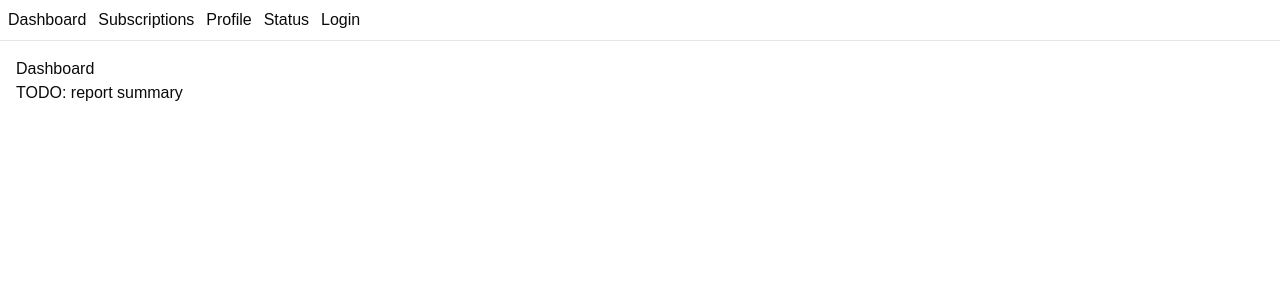
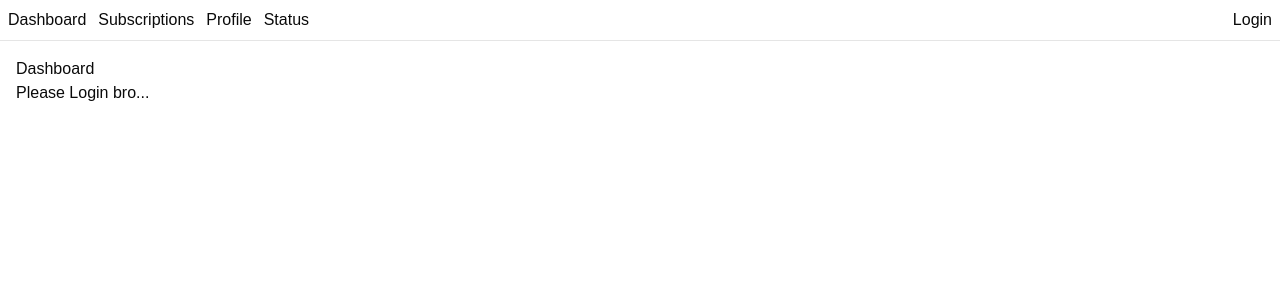
Before and after one commit to polar-bear-cu/sgt-frontend, a React (Vite) app: page /dashboard in a window 1280 px wide. Shown: the top 300 px of the page. Built offline with nearby package versions, Linux system fonts and the light colour scheme.

Commit message:
feat: auth provider

```diff
--- a/eslint.config.js
+++ b/eslint.config.js
@@ -25,4 +25,10 @@ export default defineConfig([
       "react-refresh/only-export-components": "off",
     },
   },
+  {
+    files: ["src/context/AuthContext.tsx"],
+    rules: {
+      "react-refresh/only-export-components": "off",
+    },
+  },
 ]);
--- a/src/App.tsx
+++ b/src/App.tsx
@@ -1,16 +1,19 @@
 import { Suspense } from "react";
 import { BrowserRouter } from "react-router-dom";
+import { AuthProvider } from "./context/AuthContext";
 import MainLayout from "./layouts/MainLayout";
 import AppRoutes from "./routes";
 
 export default function App() {
   return (
     <BrowserRouter>
-      <MainLayout>
-        <Suspense fallback={<p>loading...</p>}>
-          <AppRoutes />
-        </Suspense>
-      </MainLayout>
+      <AuthProvider>
+        <MainLayout>
+          <Suspense fallback={<p>loading...</p>}>
+            <AppRoutes />
+          </Suspense>
+        </MainLayout>
+      </AuthProvider>
     </BrowserRouter>
   );
 }
--- /dev/null
+++ b/src/context/AuthContext.tsx
@@ -0,0 +1,41 @@
+import { createContext, useCallback, useContext, useState, type ReactNode } from "react";
+
+export interface Session {
+  accessToken: string;
+  refreshToken: string;
+  tokenType: string;
+  expiresIn: number;
+}
+
+interface AuthContextValue {
+  session: Session | null;
+  isAuthenticated: boolean;
+  login: (session: Session) => void;
+  logout: () => void;
+}
+
+const AuthContext = createContext<AuthContextValue | null>(null);
+
+export function AuthProvider({ children }: { children: ReactNode }) {
+  const [session, setSession] = useState<Session | null>(null);
+
+  const login = useCallback((next: Session) => {
+    setSession(next);
+  }, []);
+
+  const logout = useCallback(() => {
+    setSession(null);
+  }, []);
+
+  return (
+    <AuthContext.Provider value={{ session, isAuthenticated: session !== null, login, logout }}>
+      {children}
+    </AuthContext.Provider>
+  );
+}
+
+export function useAuth(): AuthContextValue {
+  const ctx = useContext(AuthContext);
+  if (!ctx) throw new Error("useAuth must be used within AuthProvider");
+  return ctx;
+}
--- a/src/layouts/MainLayout.tsx
+++ b/src/layouts/MainLayout.tsx
@@ -1,16 +1,27 @@
 import type { ReactNode } from "react";
 import { Link } from "react-router-dom";
+import { useAuth } from "@/context/AuthContext";
 import { PATHS } from "../routes/paths";
 
 export default function MainLayout({ children }: { children: ReactNode }) {
+  const { isAuthenticated, logout } = useAuth();
+
   return (
     <div>
-      <nav className="flex gap-3 p-2 border-b">
+      <nav className="flex gap-3 p-2 border-b items-center">
         <Link to={PATHS.DASHBOARD}>Dashboard</Link>
         <Link to={PATHS.SUBSCRIPTIONS}>Subscriptions</Link>
         <Link to={PATHS.PROFILE}>Profile</Link>
         <Link to={PATHS.STATUS}>Status</Link>
-        <Link to={PATHS.LOGIN}>Login</Link>
+        {isAuthenticated ? (
+          <button onClick={logout} className="ml-auto">
+            Logout
+          </button>
+        ) : (
+          <Link to={PATHS.LOGIN} className="ml-auto">
+            Login
+          </Link>
+        )}
       </nav>
       <main className="p-4">{children}</main>
     </div>
--- a/src/pages/dashboard/index.tsx
+++ b/src/pages/dashboard/index.tsx
@@ -1,8 +1,12 @@
+import { useAuth } from "@/context/AuthContext";
+
 export default function DashboardPage() {
+  const { isAuthenticated } = useAuth();
+
   return (
     <div>
       <h2>Dashboard</h2>
-      <p>TODO: report summary</p>
+      {isAuthenticated ? <p>TODO: report summary</p> : <p>Please Login bro...</p>}
     </div>
   );
 }
--- a/src/pages/profile/index.tsx
+++ b/src/pages/profile/index.tsx
@@ -1,8 +1,12 @@
+import { useAuth } from "@/context/AuthContext";
+
 export default function ProfilePage() {
+  const { isAuthenticated } = useAuth();
+
   return (
     <div>
       <h2>Profile</h2>
-      <p>TODO: view + edit profile</p>
+      {isAuthenticated ? <p>TODO: view + edit profile</p> : <p>Please Login bro...</p>}
     </div>
   );
 }
--- a/src/pages/subscriptions/index.tsx
+++ b/src/pages/subscriptions/index.tsx
@@ -1,8 +1,12 @@
+import { useAuth } from "@/context/AuthContext";
+
 export default function SubscriptionsPage() {
+  const { isAuthenticated } = useAuth();
+
   return (
     <div>
       <h2>Subscriptions</h2>
-      <p>TODO: list + create subscription</p>
+      {isAuthenticated ? <p>TODO: list + create subscription</p> : <p>Please Login bro...</p>}
     </div>
   );
 }
```
